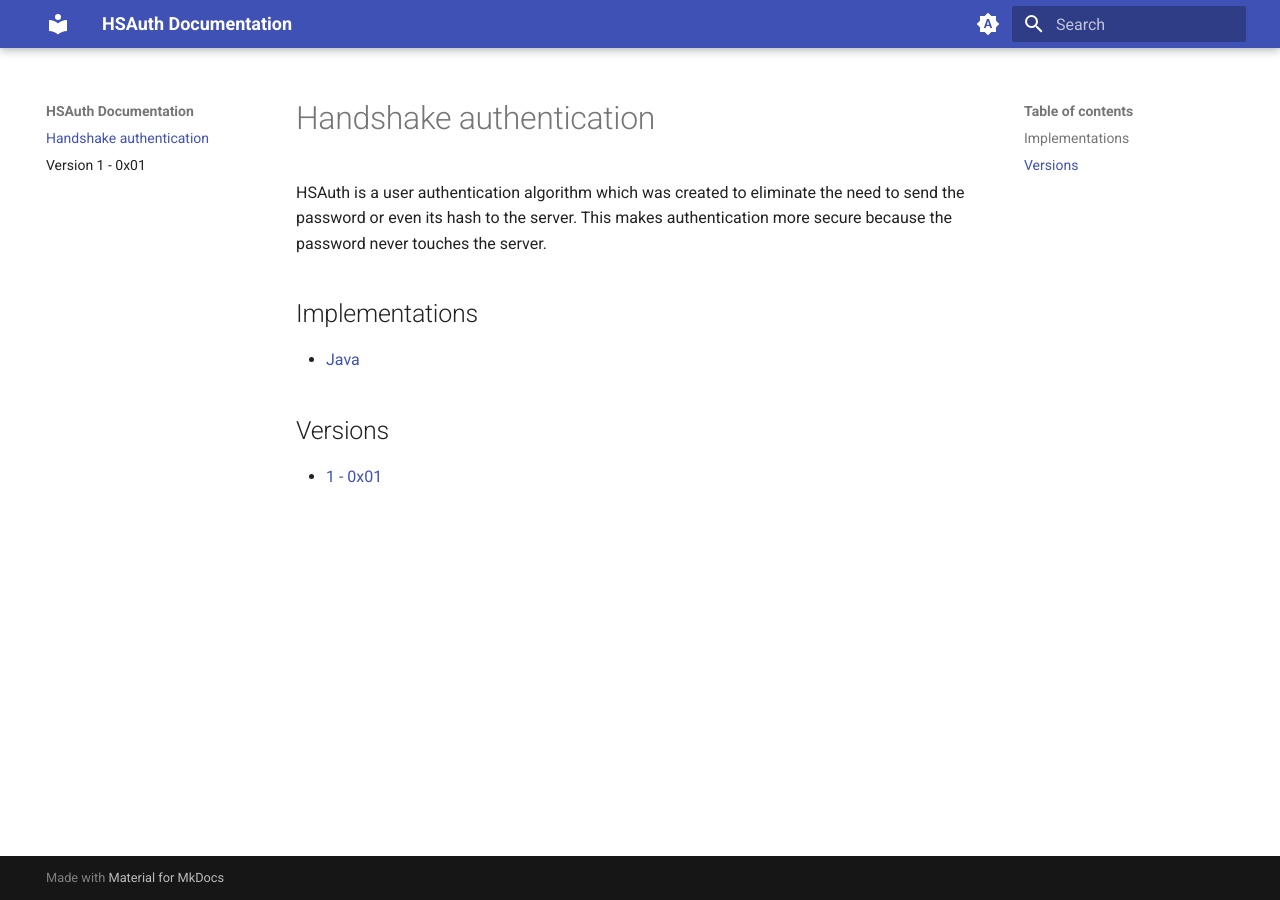
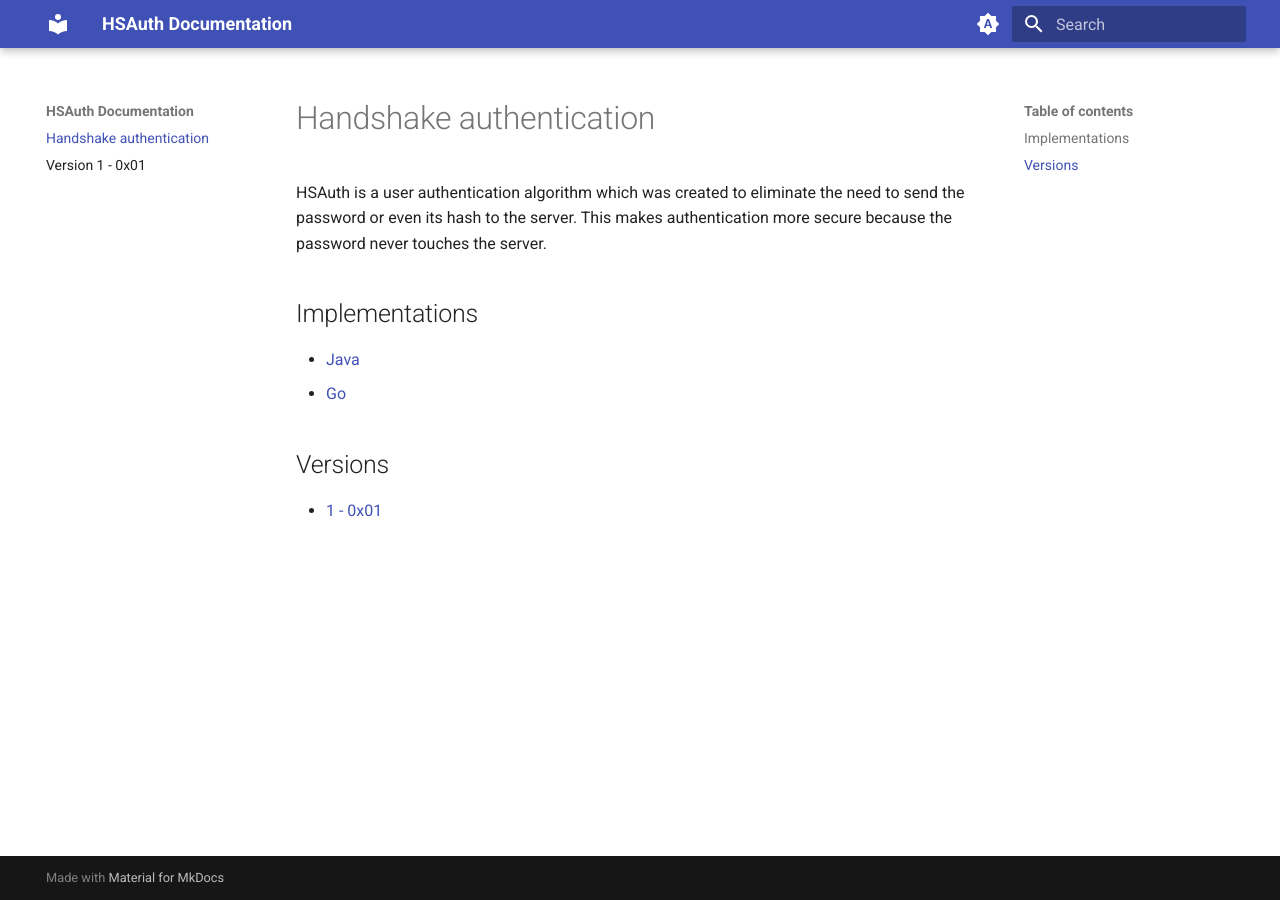
Before and after one commit to M3DZIK/hsauth, an MkDocs documentation site: the page built from docs/index.md, in a window 1280 px wide. Built offline with MkDocs 1.6.1 and Material for MkDocs 9.7.7, drawn with Linux system fonts in a browser that asks for light colours.

Commit message:
Add golang implementation

```diff
--- a/docs/index.md
+++ b/docs/index.md
@@ -6,6 +6,7 @@ This makes authentication more secure because the password never touches the ser
 ## Implementations
 
 * [Java](https://github.com/M3DZIK/java-hsauth)
+* [Go](https://github.com/M3DZIK/go-hsauth)
 
 ## Versions
 
```
